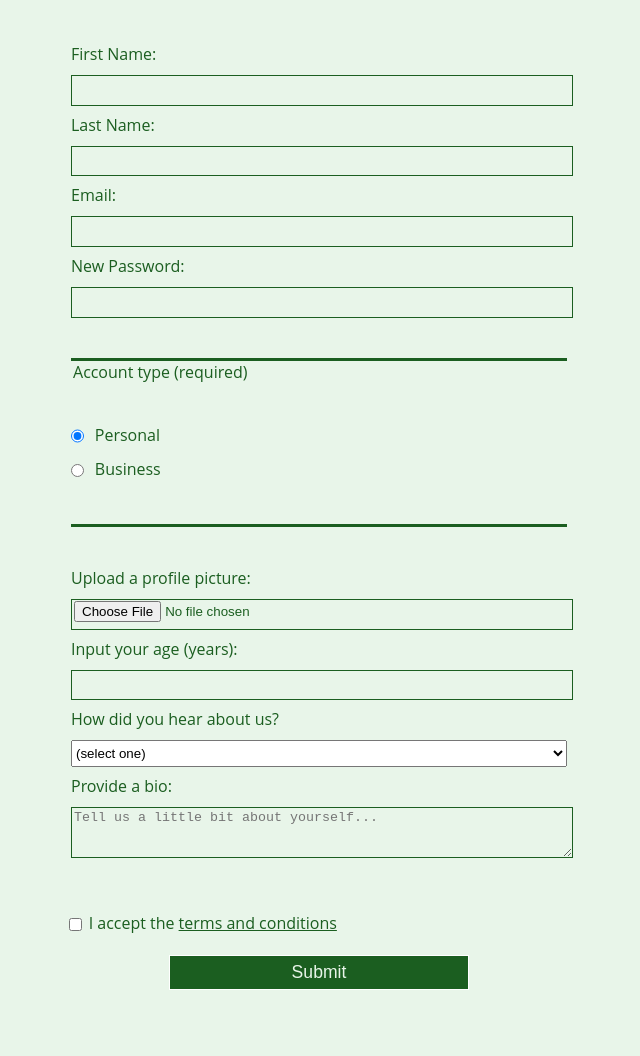
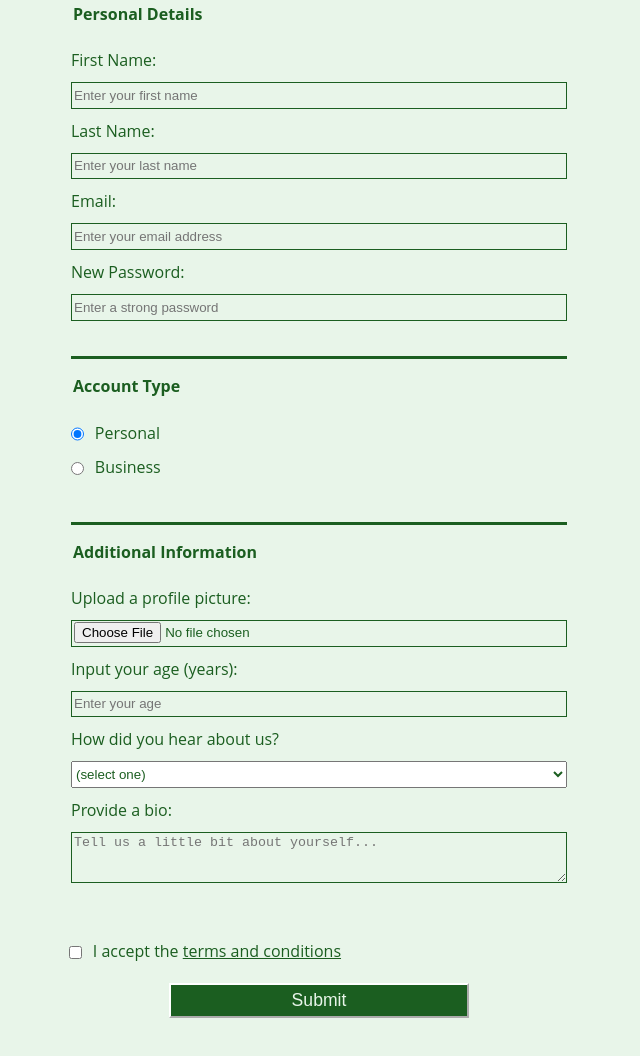
Before and after one commit to nurf21/Registration-Form, a plain HTML site: page index.html in a window 1280 px wide. Shown: the part 142-1198 px from the top of the page, without its empty margins (321-961 px from the left). Drawn offline with Linux system fonts and the light colour scheme.

Commit message:
Refactor registration form and terms and conditions pages with improved layout and styling

```diff
--- a/index.html
+++ b/index.html
@@ -7,24 +7,39 @@
   <link rel="stylesheet" href="styles.css">
 </head>
 <body>
+  <main>
     <h1>Registration Form</h1>
     <p>Please fill out this form with the required information</p>
-  <form action="https://register-demo.freecodecamp.org" method="POST">
+    <form action="submit.html">
       <fieldset>
-      <label for="first-name">First Name: <input type="text" name="first-name" id="first-name" required></label>
-      <label for="last-name">Last Name: <input type="text" name="last-name" id="last-name" required></label>
-      <label for="email">Email: <input type="email" name="email" id="email" required></label>
-      <label for="new-password">New Password: <input type="password" name="password" id="new-password" required pattern="[a-z0-5]{8,}"></label>
+        <legend>Personal Details</legend>
+        <label for="first-name">First Name:</label>
+        <input type="text" name="first-name" id="first-name" placeholder="Enter your first name" required>
+        <label for="last-name">Last Name:</label>
+        <input type="text" name="last-name" id="last-name" placeholder="Enter your last name" required>
+        <label for="email">Email:</label>
+        <input type="email" name="email" id="email" placeholder="Enter your email address" required>
+        <label for="new-password">New Password:</label>
+        <input type="password" name="password" id="new-password" placeholder="Enter a strong password" required pattern="[a-z0-5]{8,}">
       </fieldset>
       <fieldset>
-      <legend>Account type (required)</legend>
-      <label for="personal-account"><input type="radio" name="account-type" id="personal-account" class="inline" checked> Personal</label>
-      <label for="business-account"><input type="radio" name="account-type" id="business-account" class="inline"> Business</label>
+        <legend>Account Type</legend>
+        <label for="personal-account">
+          <input type="radio" name="account-type" id="personal-account" class="inline" value="personal" checked>
+          Personal
+        </label>
+        <label for="business-account">
+          <input type="radio" name="account-type" id="business-account" class="inline" value="business">
+          Business
+        </label>
       </fieldset>
       <fieldset>
-      <label for="profile-picture">Upload a profile picture: <input type="file" name="profile-picture" id="profile-picture"></label>
-      <label for="age">Input your age (years): <input type="number" name="age" id="age" min="13" max="120"></label>
-      <label for="referrer">How did you hear about us?
+        <legend>Additional Information</legend>
+        <label for="profile-picture">Upload a profile picture:</label>
+        <input type="file" name="profile-picture" id="profile-picture">
+        <label for="age">Input your age (years):</label>
+        <input type="number" name="age" id="age" min="13" max="120" placeholder="Enter your age">
+        <label for="referrer">How did you hear about us?</label>
         <select name="referrer" id="referrer">
           <option value="">(select one)</option>
           <option value="1">News</option>
@@ -32,11 +47,15 @@
           <option value="3">Forum</option>
           <option value="4">Other</option>
         </select>
+        <label for="bio">Provide a bio:</label>
+        <textarea name="bio" id="bio" rows="3" cols="30" placeholder="Tell us a little bit about yourself..."></textarea>
+      </fieldset>
+      <label for="terms-and-conditions">
+        <input type="checkbox" name="terms" id="terms-and-conditions" class="inline" required>
+        I accept the <a href="terms-and-conditions.html" target="_blank">terms and conditions</a>
       </label>
-      <label for="bio">Provide a bio:<textarea name="bio" id="bio" rows="3" cols="30" placeholder="Tell us a little bit about yourself..."></textarea></label>
-    </fieldset>
-    <label for="terms-and-conditions"><input type="checkbox" name="terms" id="terms-and-conditions" class="inline" required>I accept the <a href="terms-and-conditions.html">terms and conditions</a></label>
-    <input type="submit" value="Submit">
+      <button type="submit">Submit</button>
     </form>
+  </main>
 </body>
 </html>
--- a/styles.css
+++ b/styles.css
@@ -6,41 +6,55 @@ body {
   color: #1B5E20;
   font-family: 'Open Sans', sans-serif;
   font-size: 16px;
+  box-sizing: border-box;
+}
+
+main {
+  max-width: 500px;
+  margin: 0 auto;
+  /* padding: 2em; */
 }
 
 h1, p {
-  margin: 1em auto;
+  margin: 1em auto 0.5em;
   text-align: center;
 }
 
 form {
-  margin: 0 auto;
+  margin: 2em auto;
   max-width: 500px;
   min-width: 300px;
   width: 60vw;
   padding-bottom: 2em;
+  box-sizing: border-box;
 }
 
 fieldset {
   border: none;
   border-bottom: 3px solid #1B5E20;
-  padding: 2rem 0;
+  padding: 1rem 0 2rem;
+  margin-bottom: 1em;
 }
 
 fieldset:last-of-type {
   border-bottom: none;
 }
 
+legend {
+  font-weight: bold;
+}
+
 input, textarea, select {
   width: 100%;
-  margin: 10px 0 0 0;
+  margin: 3px 0;
   min-height: 2em;
+  box-sizing: border-box;
+  color: #1B5E20;
 }
 
 input, textarea {
   background-color: #E8F5E9;
   border: 1px solid #1B5E20;
-  color: #1B5E20;
 }
 
 .inline {
@@ -58,16 +72,21 @@ input[type="file"] {
   padding: 1px 2px;
 }
 
-input[type="submit"] {
+button[type="submit"] {
   display: block;
   width: 60%;
   min-width: 300px;
   margin: 1em auto;
   height: 2em;
-  font-size : 1.1rem;
+  font-size: 1.1rem;
   background-color: #1B5E20;
   border-color: white;
   color: #E8F5E9;
+  cursor: pointer;
+}
+
+button[type="submit"]:hover {
+  background-color: #3E8E41;
 }
 
 a {
```
Also changed, not shown: submit.html (added, +57 -0 lines), terms-and-conditions.html (+9 -0 lines). Lines whose indentation alone changed are shown as unchanged.
